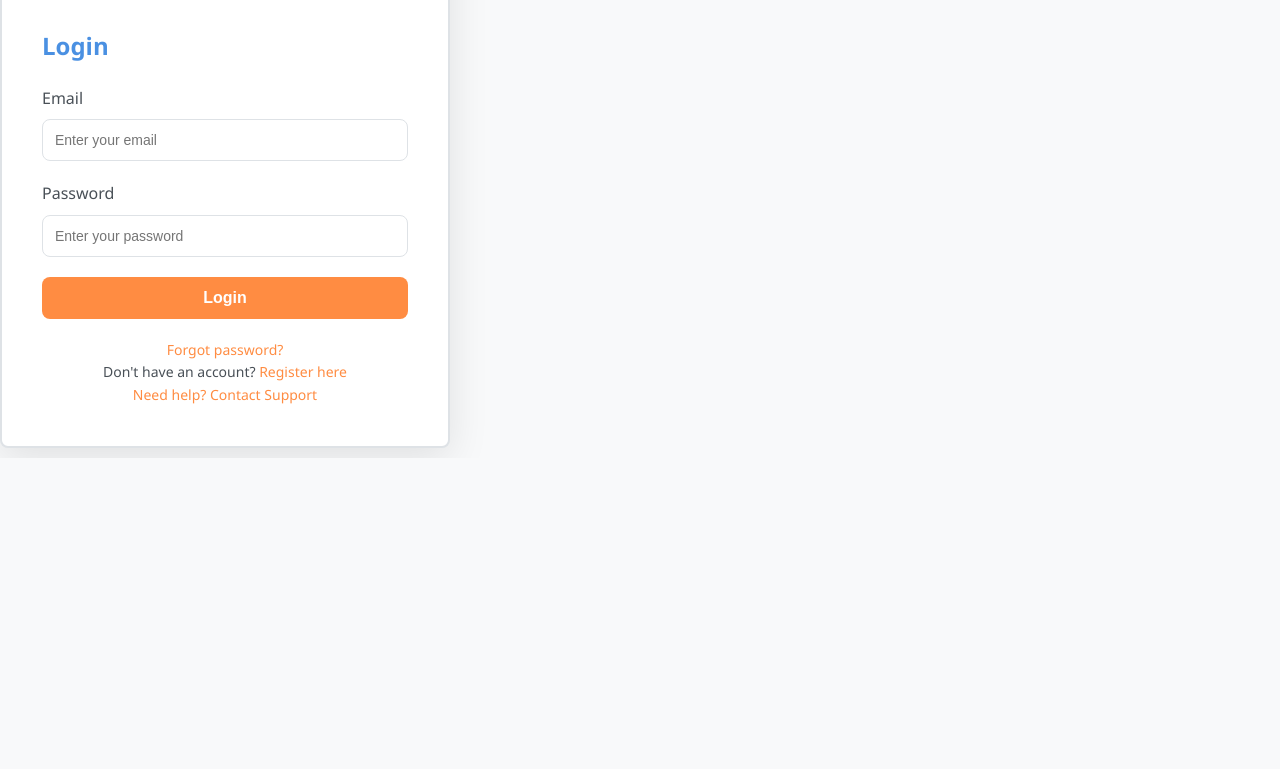
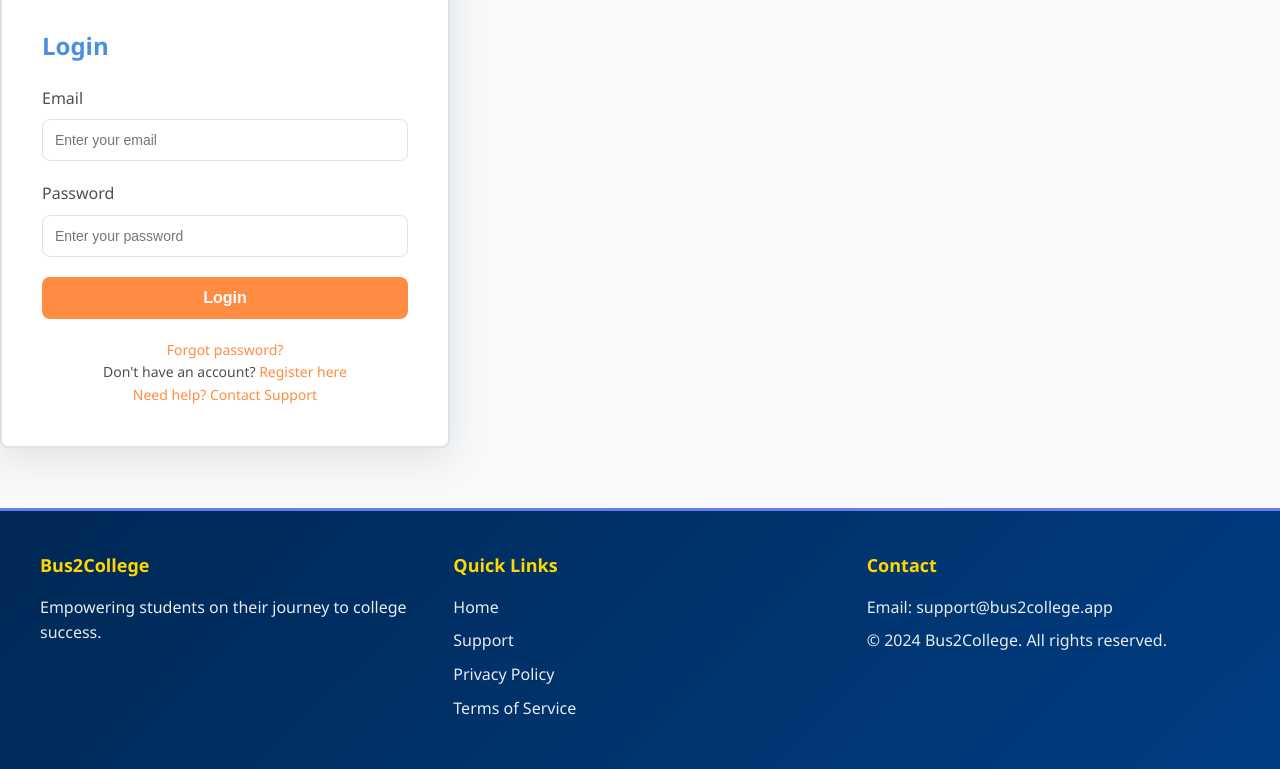
Before and after one commit to bus2college/Bus2CollegeApp, a website: page index.html in a window 1280 px wide. Shown: the part 342-1111 px from the top of the page. Before the commit the page ends 800 px from the top, so only its background shows below. Drawn offline with nearby package versions, Linux system fonts and the light colour scheme.

Commit message:
Add footer to all pages with links and contact info

```diff
--- a/css/styles.css
+++ b/css/styles.css
@@ -2363,3 +2363,56 @@ body {
     color: #666;
     font-weight: 600;
 }
+
+/* ============================================
+   Footer Styles
+   ============================================ */
+.app-footer {
+    background: linear-gradient(135deg, #002855, #003d82);
+    color: white;
+    padding: 40px 20px 20px;
+    margin-top: 60px;
+    border-top: 3px solid #667eea;
+}
+
+.footer-content {
+    max-width: 1200px;
+    margin: 0 auto;
+    display: grid;
+    grid-template-columns: repeat(auto-fit, minmax(250px, 1fr));
+    gap: 40px;
+    margin-bottom: 20px;
+}
+
+.footer-section h4 {
+    color: #ffd700;
+    margin-bottom: 15px;
+    font-size: 18px;
+}
+
+.footer-section p {
+    margin: 8px 0;
+    line-height: 1.6;
+    opacity: 0.9;
+}
+
+.footer-section ul {
+    list-style: none;
+    padding: 0;
+}
+
+.footer-section ul li {
+    margin: 8px 0;
+}
+
+.footer-section ul li a {
+    color: white;
+    text-decoration: none;
+    transition: color 0.3s;
+    opacity: 0.9;
+}
+
+.footer-section ul li a:hover {
+    color: #ffd700;
+    opacity: 1;
+}
--- a/index.html
+++ b/index.html
@@ -125,5 +125,28 @@
         </div>
     </div>
 
+    <!-- Footer -->
+    <footer class="app-footer">
+        <div class="footer-content">
+            <div class="footer-section">
+                <h4>Bus2College</h4>
+                <p>Empowering students on their journey to college success.</p>
+            </div>
+            <div class="footer-section">
+                <h4>Quick Links</h4>
+                <ul>
+                    <li><a href="index.html">Home</a></li>
+                    <li><a href="support.html">Support</a></li>
+                    <li><a href="privacy-policy.html">Privacy Policy</a></li>
+                    <li><a href="terms-of-service.html">Terms of Service</a></li>
+                </ul>
+            </div>
+            <div class="footer-section">
+                <h4>Contact</h4>
+                <p>Email: support@bus2college.app</p>
+                <p>© 2024 Bus2College. All rights reserved.</p>
+            </div>
+        </div>
+    </footer>
 </body>
 </html>
```
Also changed, not shown: home.html (+24 -0 lines), privacy-policy.html (+23 -0 lines), support.html (+23 -0 lines), terms-of-service.html (+23 -0 lines).
